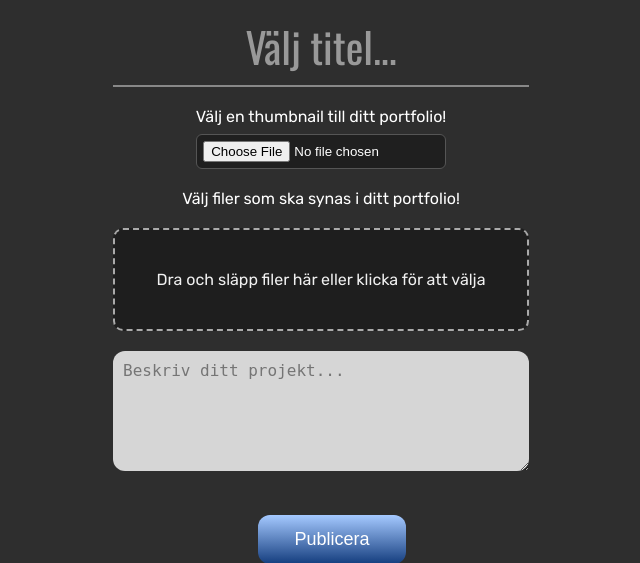
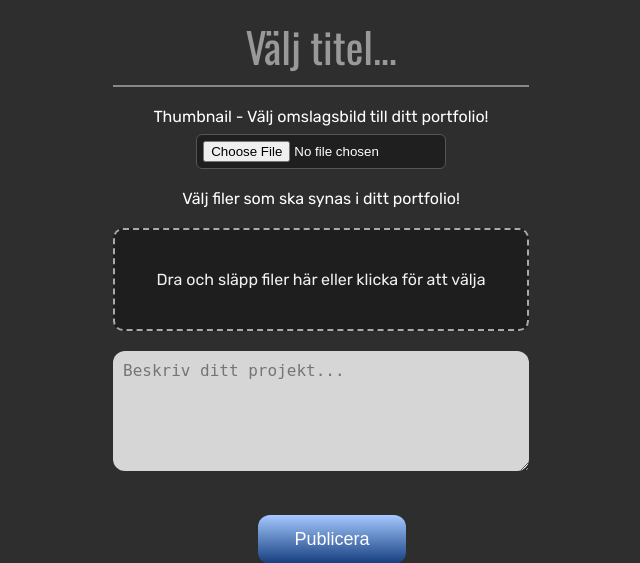
Before and after one commit to DABZEN8/MauPort, a Flask app: page /upload in a window 1280 px wide. Shown: the part 282-845 px from the top of the page, without its empty margins (308-948 px from the left). Run offline with Flask 3, Linux system fonts and the light colour scheme; the visitor is signed in with stand-in values (Sample User, id 1); some libraries are stand-ins or nearby versions.

Commit message:
Uppdaterat docstring till
search_results.py

```diff
--- a/search_results.py
+++ b/search_results.py
@@ -5,7 +5,7 @@ def search_portfolios():
     """ En funktion som hanterar sökningar efter innehåll/portfolios och genererar sökresultatet.
 
         Hämtar söksträng från GET-parameter "query" och söker i databasen efter portfolios,
-        där titel eller beskrivning matchar sökordet.
+        användarnamn och kurs där titel eller beskrivning matchar sökordet.
         Sedan returneras en HTML-sida med resultaten.
 
         Returns:
--- a/templates/upload.html
+++ b/templates/upload.html
@@ -50,7 +50,7 @@
             </div>
 
             <div class="thumbnail-section">
-                <label for="thumbnail">Välj en thumbnail till ditt portfolio!</label>
+                <label for="thumbnail"> Thumbnail - Välj omslagsbild till ditt portfolio!</label>
                 <input type="file" name="thumbnail" id="thumbnail" accept=".jpg,.jpeg,.png" required>
             </div>
 
```
